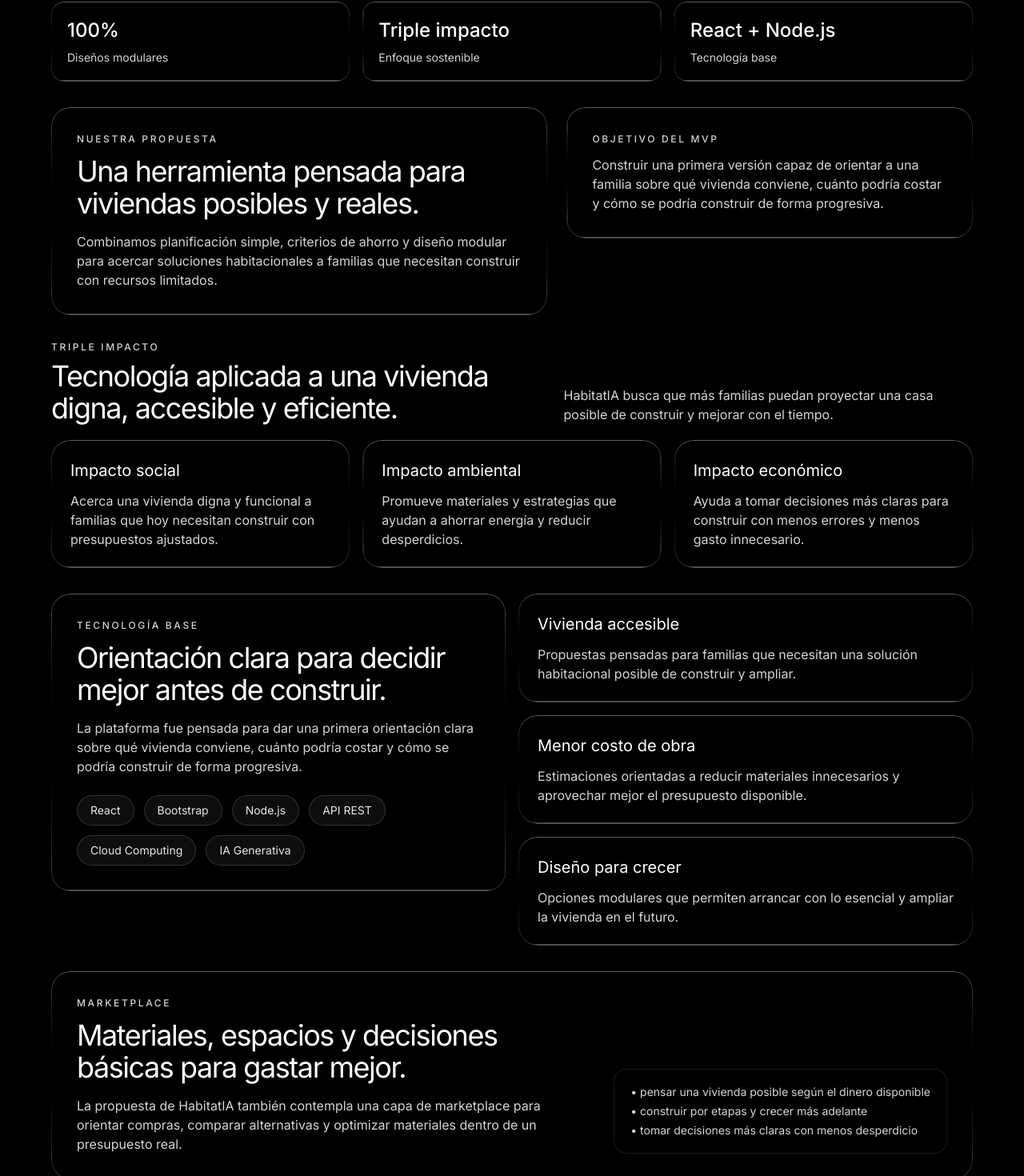
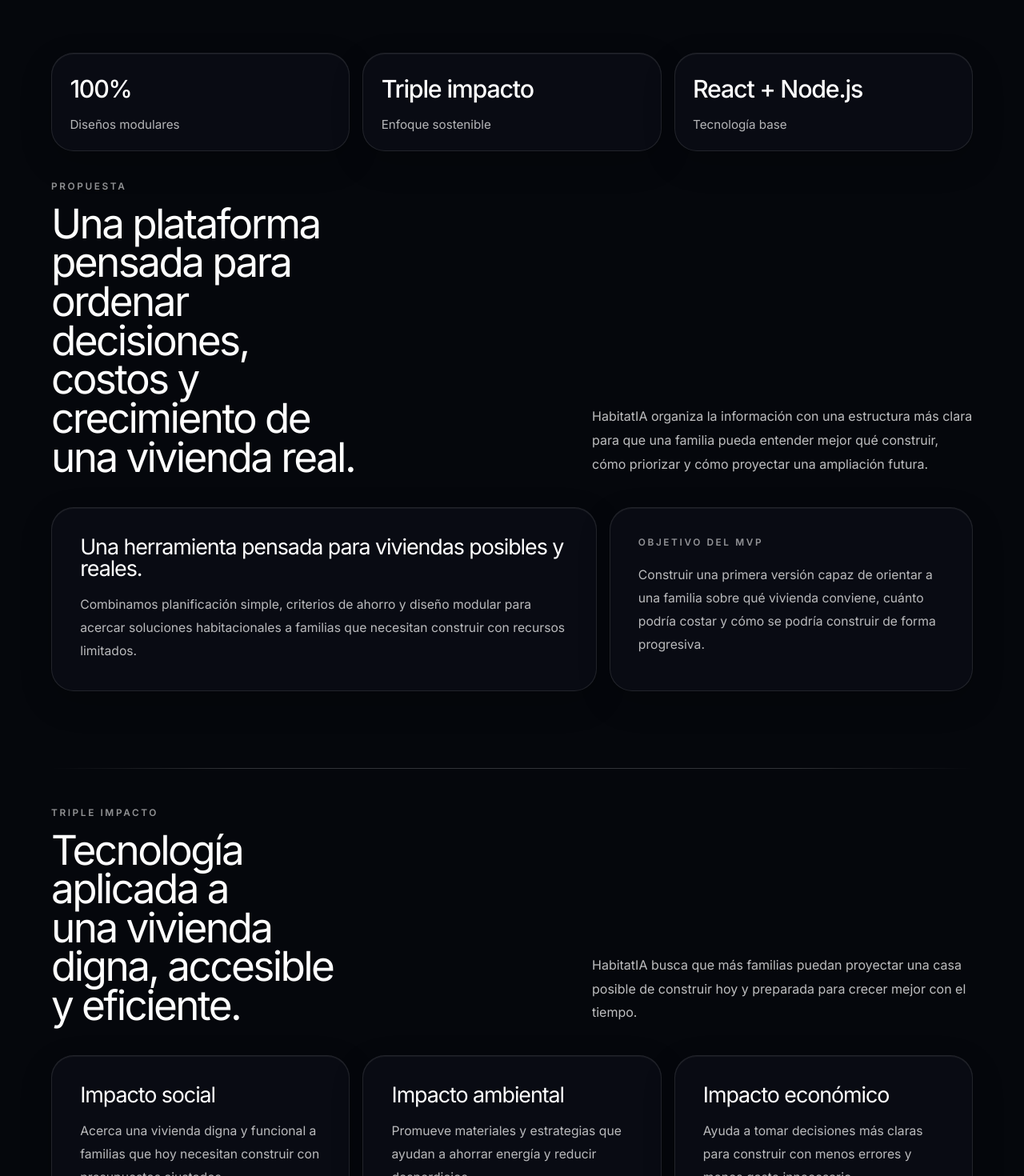
Before and after one commit to luapicone/web, a React (Vite) app: page / in a window 1280 px wide. Shown: the part 887-2357 px from the top of the page at 80% size. Built offline with nearby package versions, Linux system fonts and the light colour scheme.

Commit message:
refactor: reorganize habitatia lower content sections

```diff
--- a/src/App.tsx
+++ b/src/App.tsx
@@ -98,6 +98,12 @@ type AnimatedTextProps = {
   charDelay?: number
   duration?: number
   className?: string
+}
+
+type SectionHeaderProps = {
+  eyebrow: string
+  title: string
+  description: string
 }
 
 function AnimatedHeading({
@@ -218,6 +224,18 @@ function AnimatedText({
   )
 }
 
+function SectionHeader({ eyebrow, title, description }: SectionHeaderProps) {
+  return (
+    <div className="section-header">
+      <div className="section-heading-block">
+        <div className="section-eyebrow">{eyebrow}</div>
+        <h2 className="section-title">{title}</h2>
+      </div>
+      <p className="section-description">{description}</p>
+    </div>
+  )
+}
+
 function App() {
   return (
     <main className="min-h-screen bg-black text-white font-sans">
@@ -289,133 +307,142 @@ function App() {
         </div>
       </section>
 
-      <div className="px-6 py-8 md:px-12 lg:px-16 lg:py-12">
-        <section className="pb-8" id="propuesta">
-          <FadeIn delay={200} duration={900}>
-            <div className="grid gap-4 md:grid-cols-3">
+      <div className="content-shell px-6 py-10 md:px-12 md:py-14 lg:px-16 lg:py-16">
+        <div className="content-container">
+          <section className="section" id="propuesta">
+            <FadeIn delay={180} duration={900}>
+              <div className="highlights-grid">
                 {stats.map((stat) => (
-                <div key={stat.label} className="liquid-glass rounded-2xl border border-white/10 px-5 py-5">
-                  <div className="text-2xl font-medium text-white">{stat.value}</div>
-                  <div className="mt-2 text-sm text-gray-300">{stat.label}</div>
+                  <div key={stat.label} className="highlight-card">
+                    <div className="highlight-value">{stat.value}</div>
+                    <div className="highlight-label">{stat.label}</div>
                   </div>
                 ))}
               </div>
             </FadeIn>
-        </section>
 
-        <section className="grid gap-6 pb-8 lg:grid-cols-[1.1fr_0.9fr]" id="story">
-          <FadeIn delay={250} duration={900}>
-            <div className="liquid-glass rounded-3xl border border-white/10 p-6 md:p-8">
-              <div className="mb-3 text-xs font-medium uppercase tracking-[0.22em] text-gray-300">Nuestra propuesta</div>
-              <h2 className="max-w-3xl text-3xl font-normal tracking-[-0.04em] text-white md:text-4xl">
-                Una herramienta pensada para viviendas posibles y reales.
-              </h2>
-              <p className="mt-4 max-w-2xl text-sm leading-6 text-gray-300 md:text-base">
+            <FadeIn delay={240} duration={900}>
+              <SectionHeader
+                eyebrow="Propuesta"
+                title="Una plataforma pensada para ordenar decisiones, costos y crecimiento de una vivienda real."
+                description="HabitatIA organiza la información con una estructura más clara para que una familia pueda entender mejor qué construir, cómo priorizar y cómo proyectar una ampliación futura."
+              />
+            </FadeIn>
+
+            <div className="split-layout proposal-layout">
+              <FadeIn delay={320} duration={900}>
+                <article className="feature-card feature-card-primary">
+                  <h3 className="feature-title">Una herramienta pensada para viviendas posibles y reales.</h3>
+                  <p className="feature-description">
                     Combinamos planificación simple, criterios de ahorro y diseño modular para acercar soluciones
                     habitacionales a familias que necesitan construir con recursos limitados.
                   </p>
-            </div>
+                </article>
               </FadeIn>
 
-          <FadeIn delay={350} duration={900}>
-            <div className="liquid-glass rounded-3xl border border-white/10 p-6 md:p-8">
-              <div className="mb-3 text-xs font-medium uppercase tracking-[0.22em] text-gray-300">Objetivo del MVP</div>
-              <p className="text-sm leading-6 text-gray-300 md:text-base">
+              <FadeIn delay={420} duration={900}>
+                <article className="feature-card feature-card-secondary">
+                  <div className="card-eyebrow">Objetivo del MVP</div>
+                  <p className="feature-description">
                     Construir una primera versión capaz de orientar a una familia sobre qué vivienda conviene, cuánto
                     podría costar y cómo se podría construir de forma progresiva.
                   </p>
+                </article>
+              </FadeIn>
             </div>
-          </FadeIn>
           </section>
 
-        <section className="pb-8" id="impacto">
-          <FadeIn delay={300} duration={900}>
-            <div className="mb-5 flex flex-col gap-3 md:flex-row md:items-end md:justify-between">
-              <div>
-                <div className="text-xs font-medium uppercase tracking-[0.22em] text-gray-300">Triple impacto</div>
-                <h2 className="mt-2 text-3xl font-normal tracking-[-0.04em] text-white md:text-4xl">
-                  Tecnología aplicada a una vivienda digna, accesible y eficiente.
-                </h2>
-              </div>
-              <p className="max-w-xl text-sm leading-6 text-gray-300 md:text-base">
-                HabitatIA busca que más familias puedan proyectar una casa posible de construir y mejorar con el tiempo.
-              </p>
-            </div>
+          <section className="section" id="impacto">
+            <FadeIn delay={260} duration={900}>
+              <SectionHeader
+                eyebrow="Triple impacto"
+                title="Tecnología aplicada a una vivienda digna, accesible y eficiente."
+                description="HabitatIA busca que más familias puedan proyectar una casa posible de construir hoy y preparada para crecer mejor con el tiempo."
+              />
             </FadeIn>
 
-          <div className="grid gap-4 md:grid-cols-3">
+            <div className="cards-grid cards-grid-3">
               {impacts.map((impact, index) => (
-              <FadeIn key={impact.title} delay={420 + index * 120} duration={900}>
-                <div className="liquid-glass h-full rounded-3xl border border-white/10 p-6">
-                  <h3 className="text-xl font-normal text-white">{impact.title}</h3>
-                  <p className="mt-3 text-sm leading-6 text-gray-300 md:text-base">{impact.description}</p>
-                </div>
+                <FadeIn key={impact.title} delay={360 + index * 110} duration={900}>
+                  <article className="feature-card feature-card-equal">
+                    <h3 className="feature-title">{impact.title}</h3>
+                    <p className="feature-description">{impact.description}</p>
+                  </article>
                 </FadeIn>
               ))}
             </div>
           </section>
 
-        <section className="pb-8" id="tecnologia">
-          <div className="grid gap-4 lg:grid-cols-[1fr_1fr]">
-            <FadeIn delay={320} duration={900}>
-              <div className="liquid-glass rounded-3xl border border-white/10 p-6 md:p-8">
-                <div className="mb-3 text-xs font-medium uppercase tracking-[0.22em] text-gray-300">Tecnología base</div>
-                <h2 className="text-3xl font-normal tracking-[-0.04em] text-white md:text-4xl">
-                  Orientación clara para decidir mejor antes de construir.
-                </h2>
-                <p className="mt-4 text-sm leading-6 text-gray-300 md:text-base">
+          <section className="section" id="tecnologia">
+            <FadeIn delay={280} duration={900}>
+              <SectionHeader
+                eyebrow="Tecnología Base"
+                title="Una base técnica clara para orientar mejor antes de construir."
+                description="La experiencia combina información ordenada, un lenguaje simple y una base tecnológica flexible para evolucionar hacia recomendaciones más inteligentes."
+              />
+            </FadeIn>
+
+            <div className="split-layout tech-layout">
+              <FadeIn delay={360} duration={900}>
+                <article className="feature-card feature-card-primary tech-main-card">
+                  <h3 className="feature-title">Orientación clara para decidir mejor antes de construir.</h3>
+                  <p className="feature-description">
                     La plataforma fue pensada para dar una primera orientación clara sobre qué vivienda conviene,
                     cuánto podría costar y cómo se podría construir de forma progresiva.
                   </p>
-                <div className="mt-6 flex flex-wrap gap-3 text-sm text-white">
+                  <div className="tech-pills">
                     {['React', 'Bootstrap', 'Node.js', 'API REST', 'Cloud Computing', 'IA Generativa'].map((tech) => (
-                    <span key={tech} className="rounded-full border border-white/15 bg-white/5 px-4 py-2 text-gray-200">
+                      <span key={tech} className="tech-pill">
                         {tech}
                       </span>
                     ))}
                   </div>
-              </div>
+                </article>
               </FadeIn>
 
-            <div className="grid gap-4">
+              <div className="stacked-cards">
                 {features.map((feature, index) => (
-                <FadeIn key={feature.title} delay={420 + index * 120} duration={900}>
-                  <div className="liquid-glass rounded-3xl border border-white/10 p-6">
-                    <h3 className="text-xl font-normal text-white">{feature.title}</h3>
-                    <p className="mt-3 text-sm leading-6 text-gray-300 md:text-base">{feature.description}</p>
-                  </div>
+                  <FadeIn key={feature.title} delay={440 + index * 110} duration={900}>
+                    <article className="feature-card">
+                      <h3 className="feature-title">{feature.title}</h3>
+                      <p className="feature-description">{feature.description}</p>
+                    </article>
                   </FadeIn>
                 ))}
               </div>
             </div>
           </section>
 
-        <section className="pb-12 lg:pb-16" id="marketplace">
-          <FadeIn delay={360} duration={900}>
-            <div className="liquid-glass rounded-3xl border border-white/10 p-6 md:p-8">
-              <div className="grid gap-6 lg:grid-cols-[1.2fr_0.8fr] lg:items-end">
+          <section className="section section-final" id="marketplace">
+            <FadeIn delay={300} duration={900}>
+              <SectionHeader
+                eyebrow="Marketplace"
+                title="Materiales, compras y decisiones básicas para gastar mejor."
+                description="La capa comercial de HabitatIA ordena alternativas y ayuda a comparar compras dentro de un presupuesto real, sin perder claridad ni foco."
+              />
+            </FadeIn>
+
+            <FadeIn delay={400} duration={900}>
+              <article className="feature-card marketplace-card">
+                <div className="marketplace-layout">
                   <div>
-                  <div className="mb-3 text-xs font-medium uppercase tracking-[0.22em] text-gray-300">Marketplace</div>
-                  <h2 className="text-3xl font-normal tracking-[-0.04em] text-white md:text-4xl">
-                    Materiales, espacios y decisiones básicas para gastar mejor.
-                  </h2>
-                  <p className="mt-4 max-w-2xl text-sm leading-6 text-gray-300 md:text-base">
+                    <h3 className="feature-title">Comprar con criterio, comparar opciones y construir por etapas.</h3>
+                    <p className="feature-description">
                       La propuesta de HabitatIA también contempla una capa de marketplace para orientar compras,
                       comparar alternativas y optimizar materiales dentro de un presupuesto real.
                     </p>
                   </div>
 
-                <div className="flex items-start justify-start lg:justify-end">
-                  <div className="rounded-2xl border border-white/10 bg-black/20 px-5 py-4 text-sm leading-6 text-gray-300">
-                    • pensar una vivienda posible según el dinero disponible
-                    <br />• construir por etapas y crecer más adelante
-                    <br />• tomar decisiones más claras con menos desperdicio
+                  <div className="marketplace-bullets">
+                    <div>• pensar una vivienda posible según el dinero disponible</div>
+                    <div>• construir por etapas y crecer más adelante</div>
+                    <div>• tomar decisiones más claras con menos desperdicio</div>
                   </div>
                 </div>
-              </div>
-            </div>
+              </article>
             </FadeIn>
           </section>
+        </div>
       </div>
     </main>
   )
--- a/src/index.css
+++ b/src/index.css
@@ -81,3 +81,230 @@ a {
   -webkit-backdrop-filter: blur(8px);
   box-shadow: 0 10px 30px rgba(0, 0, 0, 0.24);
 }
+
+.content-shell {
+  background: #05070c;
+}
+
+.content-container {
+  margin: 0 auto;
+  width: 100%;
+  max-width: 1360px;
+}
+
+.section {
+  position: relative;
+  padding: 2rem 0 3.5rem;
+}
+
+.section + .section {
+  margin-top: 1rem;
+}
+
+.section + .section::before {
+  content: '';
+  position: absolute;
+  left: 0;
+  right: 0;
+  top: 0;
+  height: 1px;
+  background: linear-gradient(90deg, rgba(255,255,255,0), rgba(255,255,255,0.18) 20%, rgba(255,255,255,0.18) 80%, rgba(255,255,255,0));
+}
+
+.section-header {
+  display: grid;
+  gap: 1.25rem;
+  margin-bottom: 2rem;
+}
+
+.section-heading-block {
+  max-width: 900px;
+}
+
+.section-eyebrow,
+.card-eyebrow {
+  font-size: 0.74rem;
+  font-weight: 600;
+  letter-spacing: 0.22em;
+  text-transform: uppercase;
+  color: rgba(255, 255, 255, 0.56);
+}
+
+.section-title {
+  margin: 0.75rem 0 0;
+  max-width: 12ch;
+  font-size: clamp(2.25rem, 4vw, 4.4rem);
+  line-height: 0.95;
+  letter-spacing: -0.05em;
+  color: #fff;
+  text-wrap: balance;
+}
+
+.section-description {
+  margin: 0;
+  max-width: 760px;
+  font-size: 1rem;
+  line-height: 1.85;
+  color: rgba(255, 255, 255, 0.74);
+}
+
+.highlights-grid,
+.cards-grid {
+  display: grid;
+  gap: 1rem;
+}
+
+.highlights-grid {
+  margin-bottom: 2.25rem;
+}
+
+.highlight-card,
+.feature-card {
+  border-radius: 1.75rem;
+  border: 1px solid rgba(255, 255, 255, 0.1);
+  background: rgba(10, 13, 20, 0.9);
+  box-shadow:
+    inset 0 1px 0 rgba(255, 255, 255, 0.06),
+    0 14px 40px rgba(0, 0, 0, 0.2);
+}
+
+.highlight-card {
+  padding: 1.4rem 1.4rem 1.25rem;
+}
+
+.highlight-value {
+  font-size: clamp(1.9rem, 2vw, 2.6rem);
+  font-weight: 500;
+  letter-spacing: -0.04em;
+  color: #fff;
+}
+
+.highlight-label {
+  margin-top: 0.55rem;
+  font-size: 0.95rem;
+  line-height: 1.6;
+  color: rgba(255, 255, 255, 0.7);
+}
+
+.split-layout {
+  display: grid;
+  gap: 1rem;
+}
+
+.feature-card {
+  padding: 1.7rem;
+}
+
+.feature-card-primary {
+  padding: 2rem;
+}
+
+.feature-card-secondary,
+.feature-card-equal {
+  height: 100%;
+}
+
+.feature-title {
+  margin: 0;
+  font-size: clamp(1.5rem, 2.1vw, 2.5rem);
+  line-height: 1.02;
+  letter-spacing: -0.04em;
+  color: #fff;
+}
+
+.feature-description {
+  margin: 1rem 0 0;
+  font-size: 0.98rem;
+  line-height: 1.85;
+  color: rgba(255, 255, 255, 0.72);
+}
+
+.tech-pills {
+  display: flex;
+  flex-wrap: wrap;
+  gap: 0.75rem;
+  margin-top: 1.4rem;
+}
+
+.tech-pill {
+  border-radius: 999px;
+  border: 1px solid rgba(255, 255, 255, 0.12);
+  background: rgba(255, 255, 255, 0.05);
+  padding: 0.7rem 1rem;
+  font-size: 0.9rem;
+  color: rgba(255, 255, 255, 0.84);
+}
+
+.stacked-cards {
+  display: grid;
+  gap: 1rem;
+}
+
+.marketplace-card {
+  padding: 2rem;
+}
+
+.marketplace-layout {
+  display: grid;
+  gap: 1.5rem;
+}
+
+.marketplace-bullets {
+  border-radius: 1.5rem;
+  border: 1px solid rgba(255, 255, 255, 0.08);
+  background: rgba(255, 255, 255, 0.03);
+  padding: 1.2rem 1.25rem;
+  font-size: 0.98rem;
+  line-height: 1.9;
+  color: rgba(255, 255, 255, 0.76);
+}
+
+@media (min-width: 768px) {
+  .section {
+    padding: 2.5rem 0 4.5rem;
+  }
+
+  .section-header {
+    grid-template-columns: minmax(0, 1.15fr) minmax(280px, 0.85fr);
+    align-items: end;
+    gap: 2rem;
+    margin-bottom: 2.4rem;
+  }
+
+  .section-description {
+    justify-self: end;
+  }
+
+  .highlights-grid,
+  .cards-grid-3 {
+    grid-template-columns: repeat(3, minmax(0, 1fr));
+  }
+
+  .proposal-layout {
+    grid-template-columns: minmax(0, 1.2fr) minmax(300px, 0.8fr);
+    align-items: stretch;
+  }
+
+  .tech-layout {
+    grid-template-columns: minmax(0, 1.08fr) minmax(320px, 0.92fr);
+    align-items: start;
+  }
+
+  .marketplace-layout {
+    grid-template-columns: minmax(0, 1.15fr) minmax(300px, 0.85fr);
+    align-items: start;
+    gap: 2rem;
+  }
+}
+
+@media (min-width: 1024px) {
+  .section {
+    padding: 3rem 0 5rem;
+  }
+
+  .feature-card,
+  .feature-card-primary,
+  .marketplace-card {
+    padding: 2.2rem;
+  }
+}
```
Lines whose indentation alone changed are shown as unchanged.
